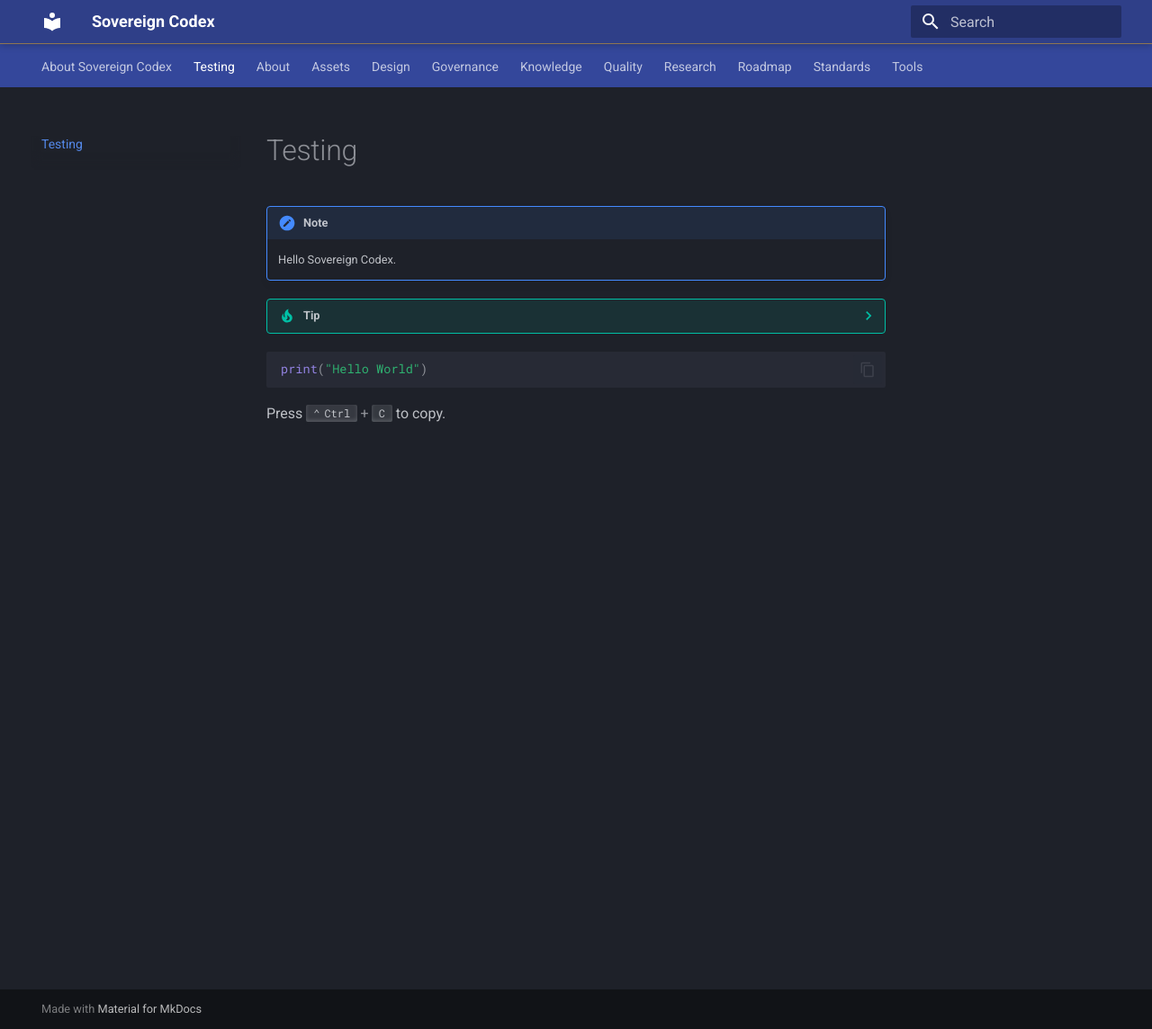
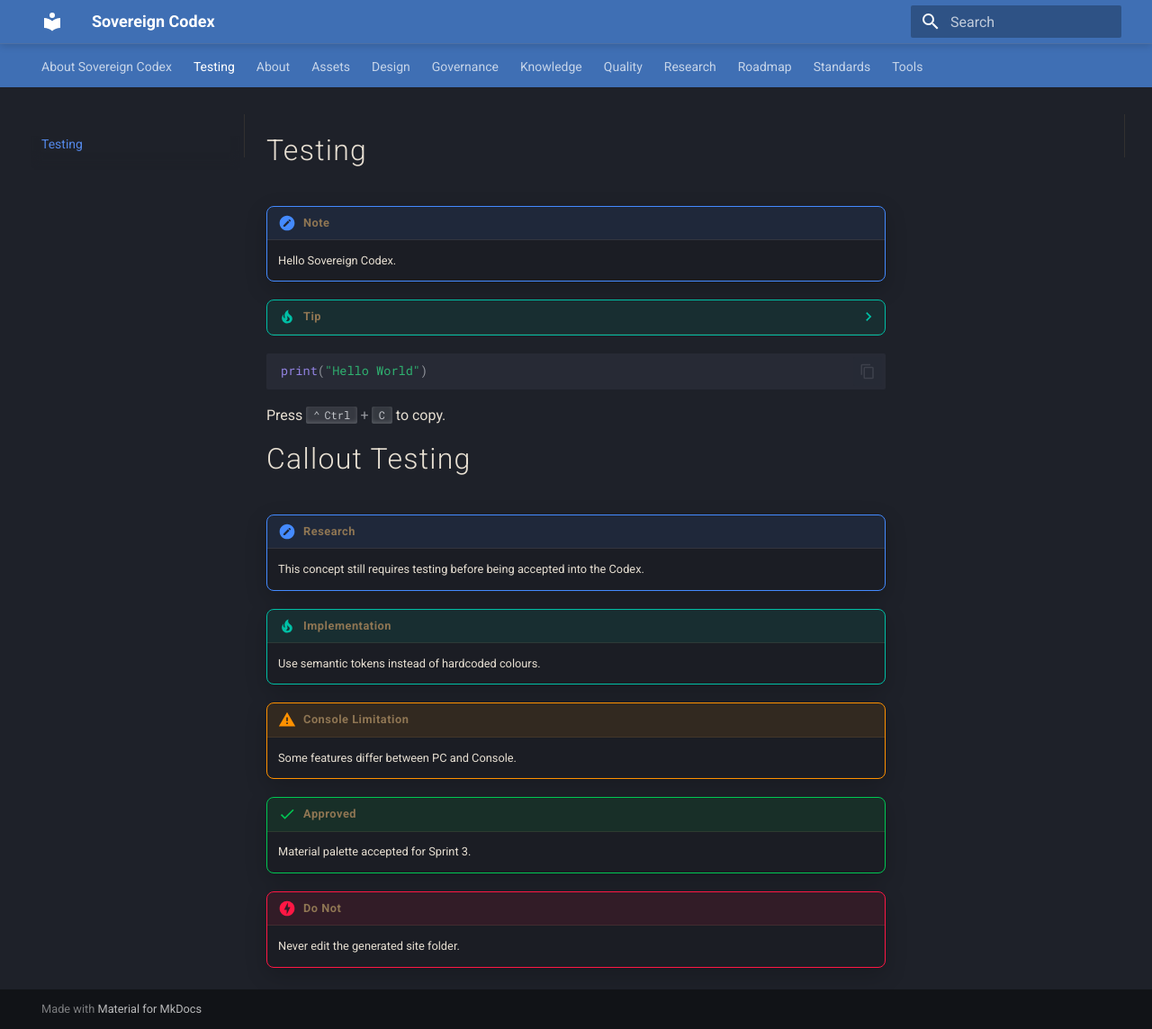
Before and after one commit to Tojo-Kuoh-Sovereign/sovereign-codex, an MkDocs documentation site: the page built from docs/testing.md, in a window 1280 px wide and 1144 px high. Shown: the whole window at 90% size. Built offline with MkDocs 1.6.1 and Material for MkDocs 9.7.7, drawn with Linux system fonts in a browser that asks for light colours.

Commit message:
REfactor CSS into Sovereign Design System

````diff
--- a/docs/assets/stylesheets/extra.css
+++ b/docs/assets/stylesheets/extra.css
@@ -1,52 +1,341 @@
-/*
-==========================================================
-SOVEREIGN CODEX DESIGN SYSTEM
-==========================================================
-Purpose:
-Custom theme overrides for Material for MkDocs.
+:root {
 
-Principles:
-- Quiet confidence
-- Material inspired
-- Premium engineering
-- Accessibility first
-- Content over decoration
-==========================================================
-*/
+    /* ======================================================
+       FOUNDATION
+    ====================================================== */
 
+    /* Obsidian */
 
-/* ==========================================================
-   COLOUR SYSTEM
-========================================================== */
+    --obsidian: #1b1d24;
+    --obsidian-light: #252833;
 
-:root {
+    /* Steel */
+
+    --steel: #4f5562;
+    --steel-light: #717887;
+
+    /* Bronze */
+
+    --bronze: #8f7653;
+    --bronze-light: #b59873;
+
+    /* Sapphire */
+
+    --sapphire: #3f6fb4;
+    --sapphire-light: #5f93dd;
+
+    /* Paper */
+
+    --paper: #e7dfd2;
+
+    /* ======================================================
+       SEMANTIC TOKENS
+    ====================================================== */
+
+    /* Surfaces */
+
+    --surface-primary: var(--obsidian);
+    --surface-secondary: var(--obsidian-light);
+    --surface-tertiary: rgba(255,255,255,.03);
+
+    /* Typography */
+
+    --text-primary: var(--paper);
+    --text-secondary: var(--steel-light);
+
+    --heading-primary: var(--paper);
+    --heading-accent: var(--bronze);
+
+    /* Borders */
+
+    --border-subtle: rgba(143,118,83,.18);
+    --border-strong: rgba(143,118,83,.35);
+
+    /* Component Tokens */
+
+    --callout-bg: var(--surface-primary);
+    --callout-header-bg: rgba(143,118,83,.08);
+    --callout-border: var(--border-subtle);
+    --callout-title: var(--heading-accent);
+
+    --card-bg: var(--surface-primary);
+    --card-border: var(--border-subtle);
+
+    --panel-bg: var(--surface-secondary);
+
+    /* Interaction */
+
+    --interactive: var(--sapphire);
+    --interactive-hover: var(--bronze-light);
+    --interactive-active: var(--bronze);
+
+    /* Effects */
+
+    --shadow-small: 0 2px 8px rgba(0,0,0,.15);
+    --shadow-medium: 0 8px 24px rgba(0,0,0,.20);
+    --shadow-large: 0 18px 48px rgba(0,0,0,.35);
+
+    /* Radii */
+
+    --radius-small: 4px;
+    --radius-medium: 8px;
+    --radius-large: 16px;
 
 }
 
+/* ==========================================================
+   TYPOGRAPHY
+-------------------------------------------------------------
+Purpose:
+Document hierarchy and readable content.
+========================================================== */
+
+.md-typeset h1 {
+
+    color: var(--heading-primary);
+
+    font-weight: 300;
+
+    letter-spacing: .04em;
+
+}
+
+.md-typeset h2 {
+
+    color: var(--heading-accent);
+
+    font-weight: 500;
+
+    letter-spacing: .02em;
+
+}
+
+.md-typeset {
+
+    color: var(--text-primary);
+
+}
+
+.md-typeset p,
+.md-typeset li {
+
+    color: var(--text-primary);
+
+}
+
+.md-typeset a {
+
+    color: var(--interactive);
+
+    transition: color 180ms ease;
+
+}
+
+.md-typeset a:hover {
+
+    color: var(--interactive-hover);
+
+}
 
 /* ==========================================================
    HEADER
+-------------------------------------------------------------
+Purpose:
+Primary application header.
 ========================================================== */
 
 .md-header {
-    background: #2f3f88;
-    border-bottom: 1px solid #8f7653;
-    box-shadow: 0 1px 8px rgba(0,0,0,.25);
+
+    background: var(--interactive);
+
+    border-bottom: 1px solid var(--border-subtle);
+
+    box-shadow: var(--shadow-small);
+
 }
-
 
 /* ==========================================================
    NAVIGATION
+-------------------------------------------------------------
+Purpose:
+Primary section navigation.
 ========================================================== */
 
 .md-tabs {
-    background: #34479b;
+
+    background: var(--interactive);
+
 }
 
 .md-tabs__link {
+
     transition: color 180ms ease;
+
 }
 
 .md-tabs__link:hover {
-    color: #d8c2a1;
+
+    color: var(--interactive-hover);
+
 }
+
+/* ==========================================================
+   SIDEBAR
+-------------------------------------------------------------
+Purpose:
+Primary navigation and document discovery.
+========================================================== */
+
+.md-sidebar {
+
+    border-right: 1px solid var(--border-subtle);
+
+}
+
+.md-nav__link {
+
+    transition: all 180ms ease;
+
+}
+
+.md-nav__link:hover {
+
+    color: var(--interactive-hover);
+
+}
+
+.md-nav__link--active {
+
+    color: var(--text-primary);
+
+    font-weight: 500;
+
+}
+
+.md-nav__title {
+
+    color: var(--text-secondary);
+
+    letter-spacing: .04em;
+
+    text-transform: uppercase;
+
+    font-size: .68rem;
+
+}
+
+/* ==========================================================
+   SCROLLBARS
+-------------------------------------------------------------
+Purpose:
+Global scrollbar styling and Material sidebar overrides.
+========================================================== */
+
+/* Global */
+
+* {
+
+    scrollbar-width: thin;
+
+    scrollbar-color: var(--steel) transparent;
+
+}
+
+::-webkit-scrollbar {
+
+    width: 10px;
+
+    height: 10px;
+
+}
+
+::-webkit-scrollbar-track {
+
+    background: transparent;
+
+}
+
+::-webkit-scrollbar-thumb {
+
+    background: var(--steel);
+
+    border-radius: 999px;
+
+}
+
+::-webkit-scrollbar-thumb:hover {
+
+    background: var(--bronze);
+
+}
+
+/* Sidebar Override */
+
+.md-sidebar__scrollwrap:hover,
+.md-sidebar__scrollwrap:focus-within {
+
+    scrollbar-color: var(--steel) transparent;
+
+}
+
+/* ==========================================================
+   DIVIDER
+========================================================== */
+
+.md-typeset hr {
+
+    border: none;
+
+    height: 1px;
+
+    background: linear-gradient(
+
+        to right,
+
+        transparent,
+
+        var(--heading-accent),
+
+        transparent
+
+    );
+
+    margin: 3rem 0;
+
+    opacity: .45;
+
+}
+
+/* ==========================================================
+   CALLOUTS
+========================================================== */
+
+.md-typeset .admonition,
+.md-typeset details {
+
+    background: var(--callout-bg);
+
+    border: 1px solid var(--callout-border);
+
+    border-radius: var(--radius-medium);
+
+    box-shadow: var(--shadow-medium);
+
+    overflow: hidden;
+
+}
+
+.md-typeset .admonition-title,
+.md-typeset summary {
+
+    background: var(--callout-header-bg);
+
+    border-bottom: 1px solid var(--callout-border);
+
+    color: var(--callout-title);
+
+    font-weight: 600;
+
+    letter-spacing: .04em;
+
+}
--- a/docs/testing.md
+++ b/docs/testing.md
@@ -13,3 +13,25 @@
 ```
 
 Press ++ctrl+c++ to copy.
+
+# Callout Testing
+
+!!! note "Research"
+
+    This concept still requires testing before being accepted into the Codex.
+
+!!! tip "Implementation"
+
+    Use semantic tokens instead of hardcoded colours.
+
+!!! warning "Console Limitation"
+
+    Some features differ between PC and Console.
+
+!!! success "Approved"
+
+    Material palette accepted for Sprint 3.
+
+!!! danger "Do Not"
+
+    Never edit the generated site folder.
````
Also changed, not shown: docs/design/design-decision-records/ddr-001.md (added, +21 -0 lines), docs/design/design-decision-records/index.md (added).
